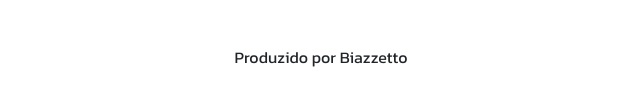
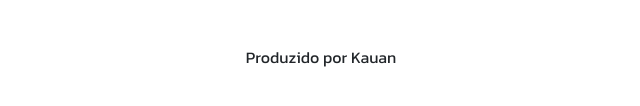
Before and after one commit to bolameiameiameia/meu_portifolio, a plain HTML site: page index.html in a window 1280 px wide. Shown: the part 824-930 px from the top of the page, 319-959 px from the left. Drawn offline with nearby package versions, Linux system fonts and the light colour scheme.

Commit message:
Update index.html

```diff
--- a/index.html
+++ b/index.html
@@ -72,7 +72,7 @@
         <footer class="container py-5">
             <h2>Entre Contato</h2>
             <div>
-                <p class="my-5 text-center">Produzido por Biazzetto</p>
+                <p class="my-5 text-center">Produzido por Kauan</p>
             </div>
         </footer>
         <script src="https://cdn.jsdelivr.net/npm/bootstrap@5.3.3/dist/js/bootstrap.bundle.min.js" integrity="sha384-YvpcrYf0tY3lHB60NNkmXc5s9fDVZLESaAA55NDzOxhy9GkcIdslK1eN7N6jIeHz" crossorigin="anonymous"></script>
```
